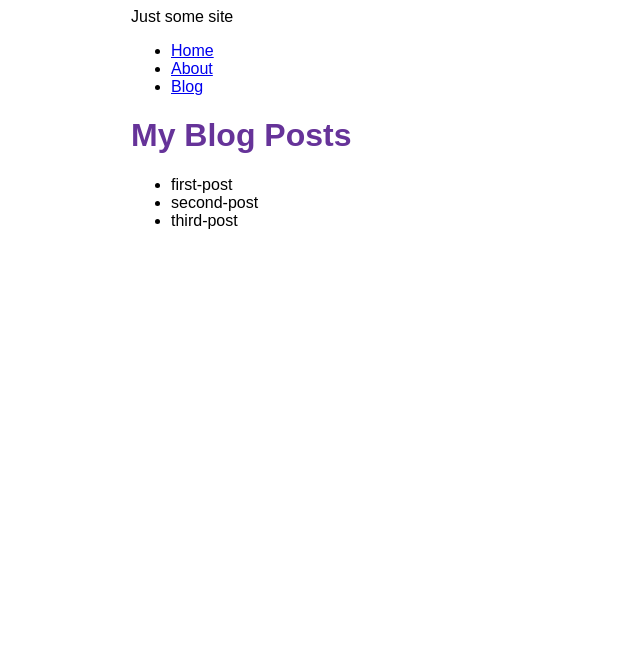
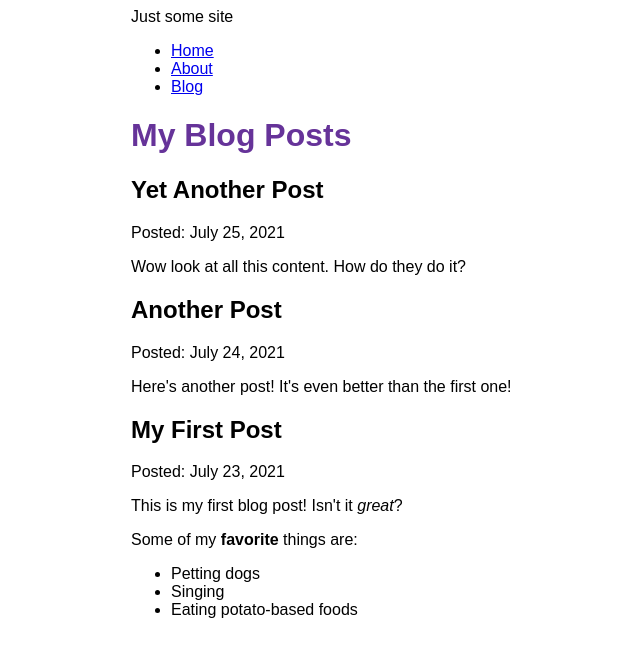
Before and after one commit to nickprender12/learning-gatsby, a Gatsby site: page /blog in a window 1280 px wide. Shown: the whole page, without its empty margins (259-899 px from the left). Built offline with nearby package versions, Linux system fonts and the light colour scheme; Gatsby itself is replaced by a stand-in of ours.

Commit message:
Finish part 5

```diff
--- a/blog/first-post.mdx
+++ b/blog/first-post.mdx
@@ -0,0 +1,12 @@
+---
+title: "My First Post"
+date: "2021-07-23"
+---
+
+This is my first blog post! Isn't it _great_?
+
+Some of my **favorite** things are:
+
+- Petting dogs
+- Singing
+- Eating potato-based foods
--- a/blog/second-post.mdx
+++ b/blog/second-post.mdx
@@ -0,0 +1,6 @@
+---
+title: "Another Post"
+date: "2021-07-24"
+---
+
+Here's another post! It's even better than the first one!
--- a/blog/third-post.mdx
+++ b/blog/third-post.mdx
@@ -0,0 +1,6 @@
+---
+title: "Yet Another Post"
+date: "2021-07-25"
+---
+
+Wow look at all this content. How do they do it?
--- a/gatsby-config.js
+++ b/gatsby-config.js
@@ -13,5 +13,6 @@ module.exports = {
         path: `${__dirname}/blog`,
       },
     },
+    "gatsby-plugin-mdx",
   ],
 };
--- a/package.json
+++ b/package.json
@@ -15,8 +15,11 @@
     "clean": "gatsby clean"
   },
   "dependencies": {
+    "@mdx-js/mdx": "^1.6.22",
+    "@mdx-js/react": "^1.6.22",
     "gatsby": "^4.15.2",
     "gatsby-plugin-image": "^2.15.1",
+    "gatsby-plugin-mdx": "^3.15.2",
     "gatsby-plugin-sharp": "^4.15.1",
     "gatsby-source-filesystem": "^4.15.0",
     "react": "^18.1.0",
--- a/src/components/layout.js
+++ b/src/components/layout.js
@@ -19,7 +19,7 @@ const Layout = ({ pageTitle, children }) => {
       }
     }
   `);
-  console.log(data);
+
   return (
     <div className={container}>
       <title>
--- a/src/pages/blog.js
+++ b/src/pages/blog.js
@@ -1,24 +1,32 @@
 import * as React from "react";
 import { graphql } from "gatsby";
 import Layout from "../components/layout";
+import { MDXRenderer } from "gatsby-plugin-mdx";
 
 const BlogPage = ({ data }) => {
   return (
     <Layout pageTitle="My Blog Posts">
-      <ul>
-        {data.allFile.nodes.map((node) => (
-          <li key={node.name}>{node.name}</li>
-        ))}
-      </ul>
+      {data.allMdx.nodes.map((node) => (
+        <article key={node.id}>
+          <h2>{node.frontmatter.title}</h2>
+          <p>Posted: {node.frontmatter.date}</p>
+          <MDXRenderer>{node.body}</MDXRenderer>
+        </article>
+      ))}
     </Layout>
   );
 };
 
 export const query = graphql`
   query {
-    allFile {
+    allMdx(sort: { fields: frontmatter___date, order: DESC }) {
       nodes {
-        name
+        frontmatter {
+          date(formatString: "MMMM D, YYYY")
+          title
+        }
+        id
+        body
       }
     }
   }
```
Also changed, not shown: 1 other file.
